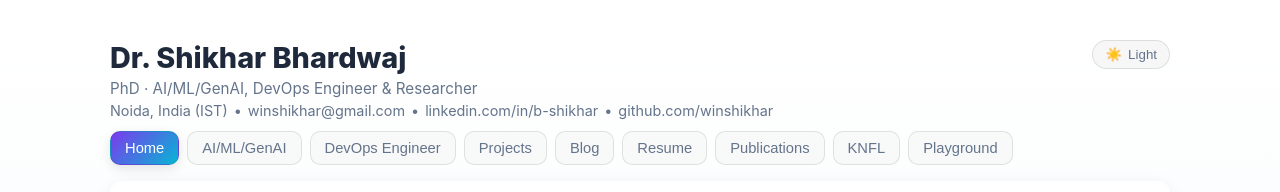
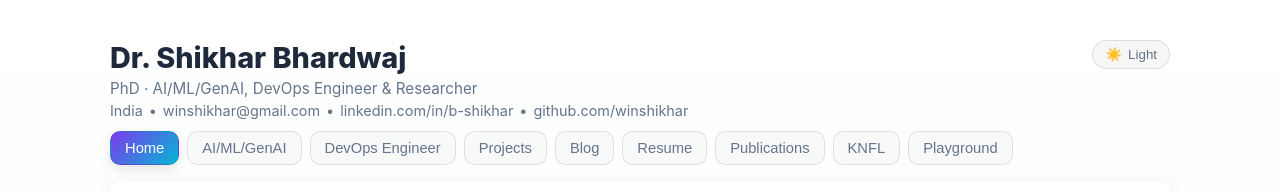
Before and after one commit to winshikhar/winshikhar.github.io, a plain HTML site: page index.html in a window 1280 px wide. Shown: the top 192 px of the page. Drawn offline with Linux system fonts and the light colour scheme.

Commit message:
Update location from 'Noida, India (IST)' to 'India'

```diff
--- a/index.html
+++ b/index.html
@@ -407,7 +407,7 @@
         <div class="brand">Dr. Shikhar Bhardwaj</div>
         <div class="tagline">PhD · AI/ML/GenAI, DevOps Engineer & Researcher</div>
         <div class="inline-contact">
-          <span>Noida, India (IST)</span> •
+          <span>India</span> •
           <a href="mailto:winshikhar@gmail.com" data-gtm-event="outbound_click" data-gtm-label="email">winshikhar@gmail.com</a> •
           <a href="https://linkedin.com/in/b-shikhar/" target="_blank" rel="noopener noreferrer" data-gtm-event="outbound_click" data-gtm-label="linkedin">linkedin.com/in/b-shikhar</a> •
           <a href="https://github.com/winshikhar" target="_blank" rel="noopener noreferrer" data-gtm-event="outbound_click" data-gtm-label="github">github.com/winshikhar</a>
```
